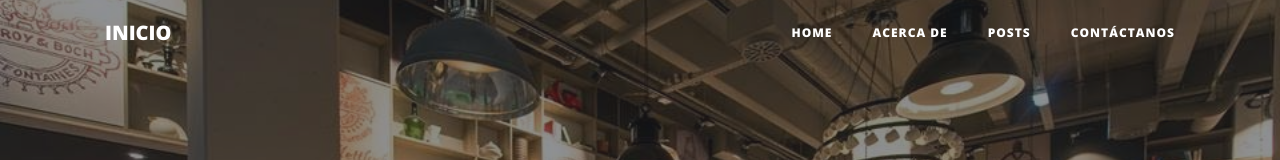
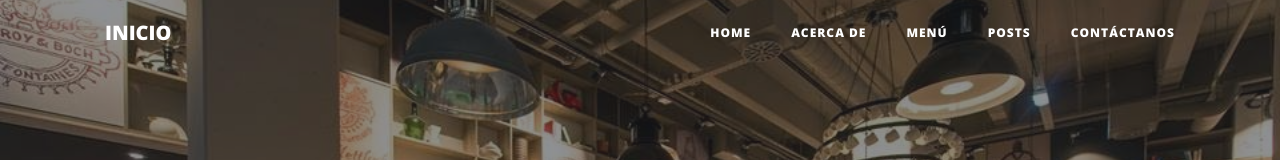
Before and after one commit to ErickChoez7UG/Proyecto-Sitio, a website: page about.html in a window 1280 px wide. Shown: the top 160 px of the page. Drawn offline with nearby package versions, Linux system fonts and the light colour scheme.

Commit message:
Update about.html

```diff
--- a/about.html
+++ b/about.html
@@ -40,6 +40,9 @@
           </li>
           <li class="nav-item">
             <a class="nav-link" href="about.html">Acerca De</a>
+          </li>
+          <li class="nav-item">
+            <a class="nav-link" href="Menú.html">Menú</a>
           </li>
           <li class="nav-item">
             <a class="nav-link" href="post.html">Posts</a>
```
